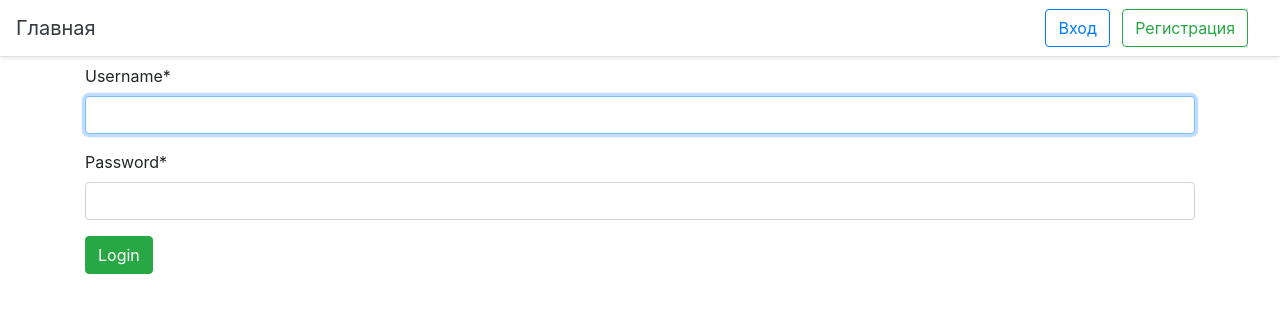
After one commit to ydooG/movies-django-website, a Django app: page /login/ in a window 1280 px wide. The commit adds this page. Shown: the top 313 px of the page. Run offline with Django 3.2, Linux system fonts and the light colour scheme; some libraries are stand-ins or nearby versions.

Commit message:
Authorization and Registration added. Chat works now

```diff
--- a/accounts/templates/accounts/base.html
+++ b/accounts/templates/accounts/base.html
@@ -13,6 +13,7 @@
     {% endblock %}
 </head>
 <body>
+    <script src="https://ajax.googleapis.com/ajax/libs/jquery/2.1.3/jquery.min.js"></script>
     {% include 'accounts/header.html' %}
     <div class="container">
         {% block content %}
--- a/accounts/templates/accounts/header.html
+++ b/accounts/templates/accounts/header.html
@@ -4,11 +4,11 @@
         <nav class="my-2 my-md-0 mr-md-3">
             {% if user.is_authenticated %}
                 <a href="{% url 'chat:chat_list' %}" class="btn btn-outline-success mr-2">Сообщения</a>
-                <a href="{% url 'accounts:profile' user.username%}" class="btn btn-outline-primary mr-2">Профиль
-                    ({{ user.username }})</a>
+{#                <a href="{% url 'accounts:profile' user.username%}" class="btn btn-outline-primary mr-2">Профиль#}
+{#                    ({{ user.username }})</a>#}
                 <a href="{% url 'accounts:logout' %}" class="btn btn-outline-danger">Выйти</a>
             {% else %}
-{#                <a href="{% url 'accounts:login' %}" class="btn btn-outline-primary mr-2">Вход</a>#}
+                <a href="{% url 'accounts:login' %}" class="btn btn-outline-primary mr-2">Вход</a>
                 <a href="{% url 'accounts:register' %}" class="btn btn-outline-success">Регистрация</a>
             {% endif %}
         </nav>
--- /dev/null
+++ b/accounts/templates/accounts/login.html
@@ -0,0 +1,14 @@
+{% extends 'accounts/base.html' %}
+
+{% load crispy_forms_tags %}
+
+
+{% block title %}Login{% endblock %}
+
+{% block content %}
+    <form method="post">
+        {% csrf_token %}
+        {{ form|crispy }}
+        <button type="submit" class="btn btn-success">Login</button>
+    </form>
+{% endblock %}
--- a/accounts/templates/accounts/register.html
+++ b/accounts/templates/accounts/register.html
@@ -7,11 +7,11 @@
         <form method="post">
             {% csrf_token %}
             {{ form|crispy }}
-            <button type="submit" class="btn btn-primary">Зарегистрироваться</button>
+            <button type="submit" class="btn btn-primary">Register</button>
         </form>
     </div>
 
     <div class="row">
-{#        <p>Есть аккаунт? <a href="{% url 'accounts:login' %}">Войти</a></p>#}
+        <p>Already created account? <a href="{% url 'accounts:login' %}">Login</a></p>
     </div>
 {% endblock %}
--- a/accounts/urls.py
+++ b/accounts/urls.py
@@ -6,8 +6,8 @@ app_name = 'accounts'
 
 urlpatterns = [
     path('', views.root, name='root'),
-    path('register/', views.register, name='register'),
-    #path('login/', views.login, name='login'),
-    path('logout/', auth_views.LogoutView, name='logout'),
-    #path('profile/<slug:username>', views, name='profile')
+    path('register/', views.UserRegistrationView.as_view(), name='register'),
+    path('login/', views.UserLoginView.as_view(), name='login'),
+    path('logout/', auth_views.LogoutView.as_view(), name='logout'),
+    path('profile/<str:username>', views.ProfileDetailView.as_view(), name='profile'),
 ]
--- a/accounts/views.py
+++ b/accounts/views.py
@@ -1,13 +1,33 @@
-from django.shortcuts import render
+from django.contrib.auth.forms import AuthenticationForm
+from django.contrib.auth.views import LoginView
+from django.shortcuts import render, get_object_or_404
+from django.urls import reverse_lazy
+from django.views.generic import CreateView, DetailView
 
-from accounts.forms import UserRegistrationForm
+from accounts.forms import UserRegistrationForm, UserLoginForm
+from accounts.models import CustomUser
 
 
 def root(request):
     return render(request, 'accounts/root.html')
 
 
-def register(request):
-    if request.method == 'GET':
-        form = UserRegistrationForm()
-        return render(request, 'accounts/register.html', {'form': form})
+class UserRegistrationView(CreateView):
+
+    form_class = UserRegistrationForm
+    template_name = 'accounts/register.html'
+    success_url = reverse_lazy('accounts:root')
+
+
+class UserLoginView(LoginView):
+    template_name = 'accounts/login.html'
+    success_url = reverse_lazy('accounts:root')
+    authentication_form = AuthenticationForm
+
+
+class ProfileDetailView(DetailView):
+    model = CustomUser
+    template_name = 'accounts/profile.html'
+
+    def get_object(self, queryset=None):
+        return get_object_or_404(CustomUser, username=self.kwargs['username'])
--- a/chat/templates/chat/chat.html
+++ b/chat/templates/chat/chat.html
@@ -1,4 +1,4 @@
-{% extends 'account/base.html' %}
+{% extends 'accounts/base.html' %}
 
 {% block title %}
     Chat room
@@ -18,12 +18,12 @@
                     <p class="m-2 border {% if message.author == request.user %}
                     border-primary {% else %}border-warning
                     {% endif %} rounded-lg p-2">
-                        <a href="{% url 'account:profile'  message.author.username %}">
+                        <a href="{% url 'accounts:profile'  message.author.username %}">
                             {{ message.author.username }}:
                         </a>
                         <br>
                         <span class="">
-                                {{ message.content.text }}
+                                {{ message.text }}
                                 <span class="font-weight-light">{{ message.pub_date.time }}</span>
                             </span>
                     </p>
--- a/chat/templates/chat/chat_members.html
+++ b/chat/templates/chat/chat_members.html
@@ -1,4 +1,4 @@
-{% extends 'account/base.html' %}
+{% extends 'accounts/base.html' %}
 {% block title %}
     Chat members
 {% endblock %}
@@ -10,7 +10,7 @@
         </div>
         <ul>
             {% for user in members %}
-                <li><a href="{% url 'account:profile' user.username %}"><h5>{{ user.username }}</h5></a></li>
+                <li><a href="{% url 'accounts:profile' user.username %}"><h5>{{ user.username }}</h5></a></li>
             {% endfor %}
         </ul>
     </div>
--- a/chat/templates/chat/create_chat.html
+++ b/chat/templates/chat/create_chat.html
@@ -1,4 +1,4 @@
-{% extends 'account/base.html' %}
+{% extends 'accounts/base.html' %}
 {% load crispy_forms_tags %}
 {% block title %}
     Create Chat
--- a/chat/templates/chat/index.html
+++ b/chat/templates/chat/index.html
@@ -1,4 +1,4 @@
-{% extends 'account/base.html' %}
+{% extends 'accounts/base.html' %}
 {% block title %}
     Messages
 {% endblock %}
--- a/chat/views.py
+++ b/chat/views.py
@@ -3,7 +3,7 @@ from django.http import HttpResponseRedirect
 from django.urls import reverse_lazy, reverse
 from django.views.generic import TemplateView, ListView, FormView
 
-from account.models import CustomUser
+from accounts.models import CustomUser
 from chat.forms import ChatForm
 from chat.models import Chat, Message
 
@@ -11,7 +11,6 @@ from chat.models import Chat, Message
 class ChatAccessMixin(AccessMixin):
 
     def dispatch(self, request, *args, **kwargs):
-        print(kwargs)
         chat = Chat.objects.get(id=kwargs['id'])
         if not request.user.is_authenticated and request.user not in chat.members:
             return self.handle_no_permission()
--- a/django_sem/settings.py
+++ b/django_sem/settings.py
@@ -135,7 +135,7 @@ MEDIA_ROOT = '/media/'
 
 # Auth settings
 LOGIN_URL = '/login/'
-LOGIN_REDIRECT_URL = '/profile/'
+LOGIN_REDIRECT_URL = '/'
 LOGOUT_REDIRECT_URL = '/'
 AUTH_USER_MODEL = 'accounts.CustomUser'
 
--- a/django_sem/urls.py
+++ b/django_sem/urls.py
@@ -18,5 +18,8 @@ from django.urls import path, include
 
 urlpatterns = [
     path('admin/', admin.site.urls),
-    path('', include('accounts.urls'))
+    path('', include('accounts.urls')),
+    path('chat/', include('chat.urls')),
+    path('discussion/', include('discussions.urls')),
+    path('movies/', include('movies.urls'))
 ]
```
Also changed, not shown: accounts/forms.py (+15 -0 lines), accounts/templates/accounts/profile.html (added, +7 -0 lines), accounts/migrations/0002_auto_20200519_0232.py (added), chat/migrations/0001_initial.py (added), discussions/migrations/0002_auto_20200519_0232.py (added).
